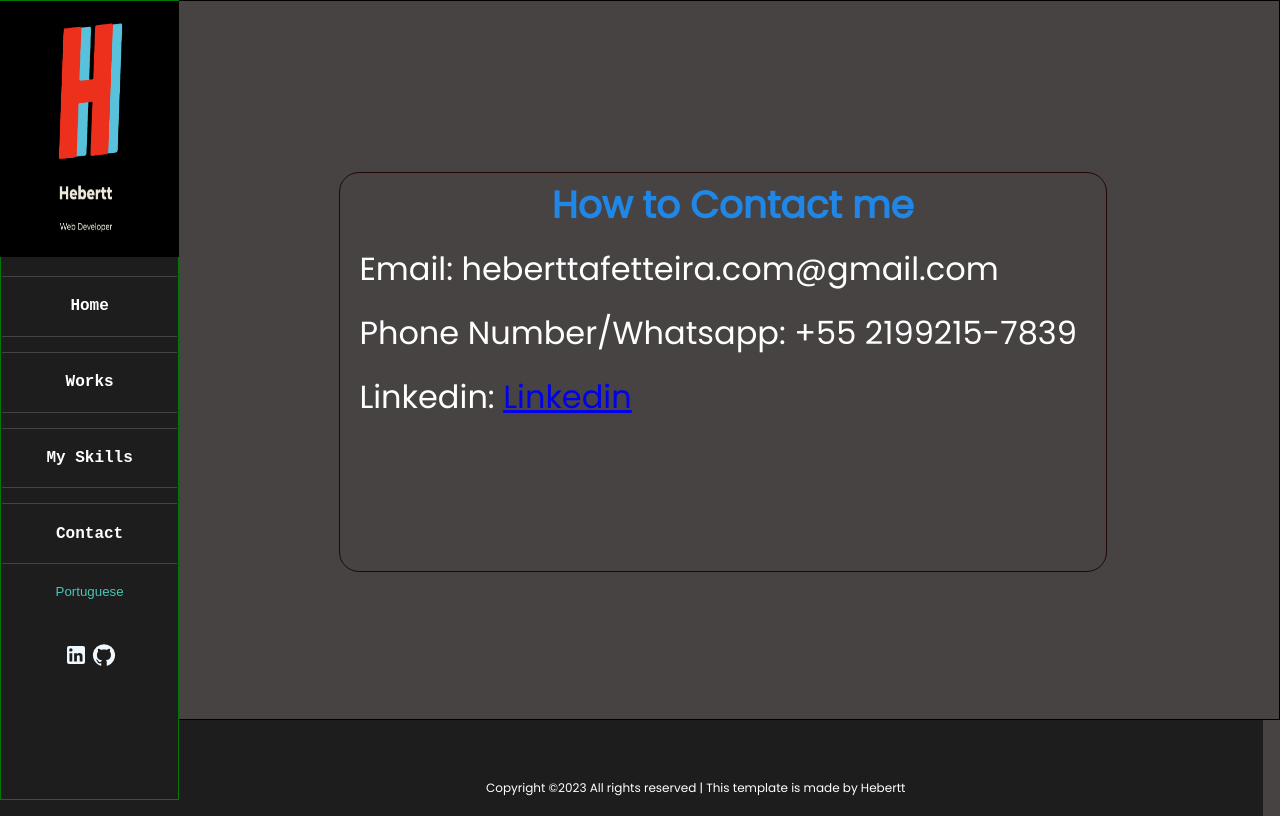
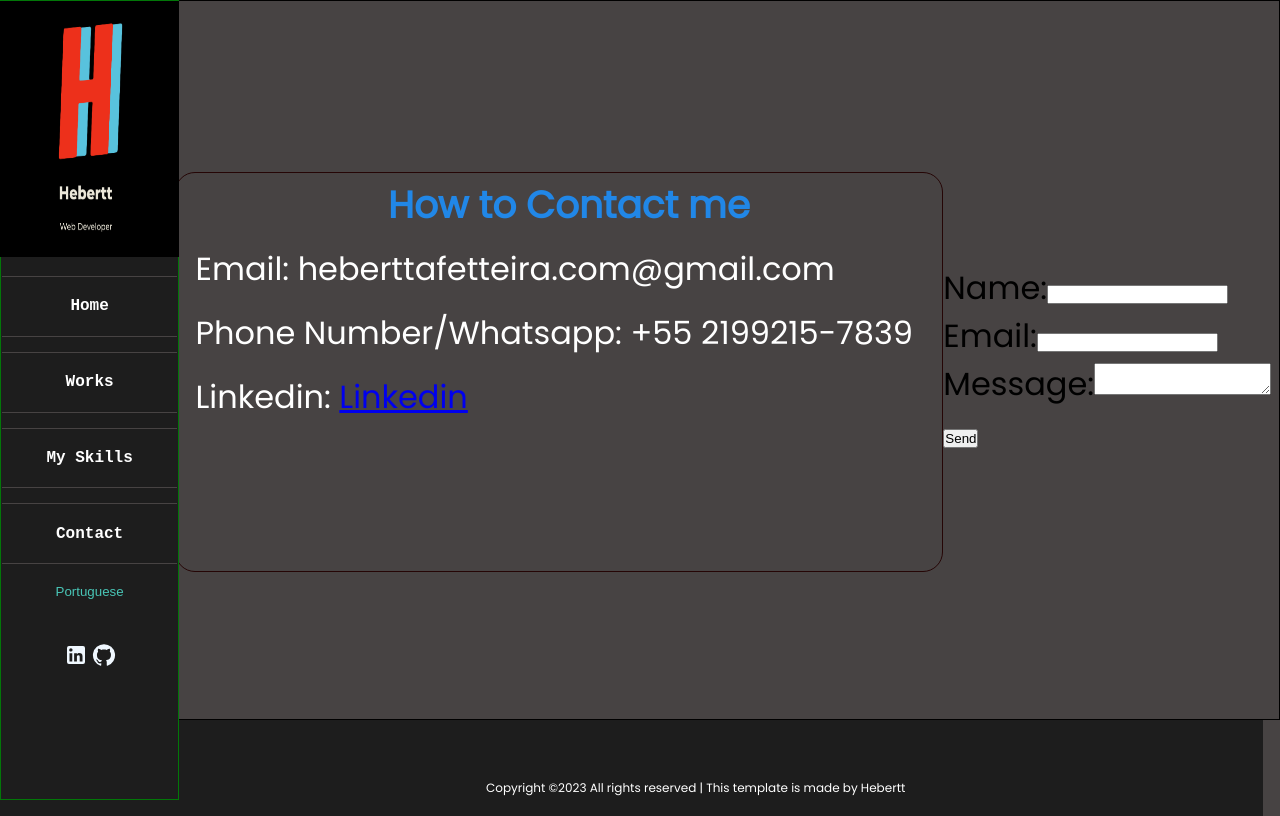
Before and after one commit to Kamui-Hebertt/Kamui-Hebertt.Portifolio, a React (Create React App) app in the folder my-app/: page /contact in a window 1280 px wide. Built offline with nearby package versions, Linux system fonts and the light colour scheme.

Commit message:
feat:node, express

```diff
--- a/my-app/src/pages/Contact.js
+++ b/my-app/src/pages/Contact.js
@@ -1,15 +1,21 @@
-import React, { useContext, useEffect } from 'react';
+import React, { useContext, useEffect, useState } from 'react';
 import Footer from '../components/Footer';
 import Loading from '../components/Loading';
 import SideBar from '../components/SideBar';
 import providerFile from '../context/contex';
-
+import axios from "axios";
 
 
 
 
 function Contact () {
    const { loading, setloading, english } = useContext(providerFile);
+
+   const [formData, setFormData] = useState({
+    name: "",
+    email: "",
+    message: "",
+  });
 
    useEffect(
     () => {
@@ -21,6 +27,35 @@ function Contact () {
     },
     []
   );
+
+
+
+  const { name, email, message } = formData;
+
+  const handleInputChange = (event) => {
+    setFormData({
+      ...formData,
+      [event.target.name]: event.target.value,
+    });
+  };
+
+  const handleSubmit = (event) => {
+    event.preventDefault();
+
+    axios
+      .post("http://localhost:3000/send-email", formData)
+      .then((response) => {
+        console.log(response);
+        alert("Email sent successfully");
+      })
+      .catch((error) => {
+        console.error(error);
+        alert("Failed to send email. Please try again later.");
+      });
+  };
+
+
+
         return(
             <div  >
                 <SideBar />
@@ -33,6 +68,41 @@ function Contact () {
 
            Linkedin: <a href="https://www.linkedin.com/in/hebertt-nascimento/" target="_blank" rel="noreferrer"> Linkedin </a>
             </div>
+            <div>
+            <form onSubmit={handleSubmit}>
+          <div>
+           <label htmlFor="name">Name:</label>
+             <input
+          type="text"
+          name="name"
+          value={name}
+          onChange={handleInputChange}
+          required
+        />
+          </div>
+       <div>
+        <label htmlFor="email">Email:</label>
+        <input
+          type="email"
+          name="email"
+          value={email}
+          onChange={handleInputChange}
+          required
+        />
+      </div>
+      <div>
+        <label htmlFor="message">Message:</label>
+        <textarea
+          name="message"
+          value={message}
+          onChange={handleInputChange}
+          required
+        />
+      </div>
+      <button type="submit">Send</button>
+    </form>
+            </div>
+
             </main>
             ) }
            {loading ? null : (<Footer />) }
```
Also changed, not shown: my-app/src/server.js (added, +52 -0 lines).
